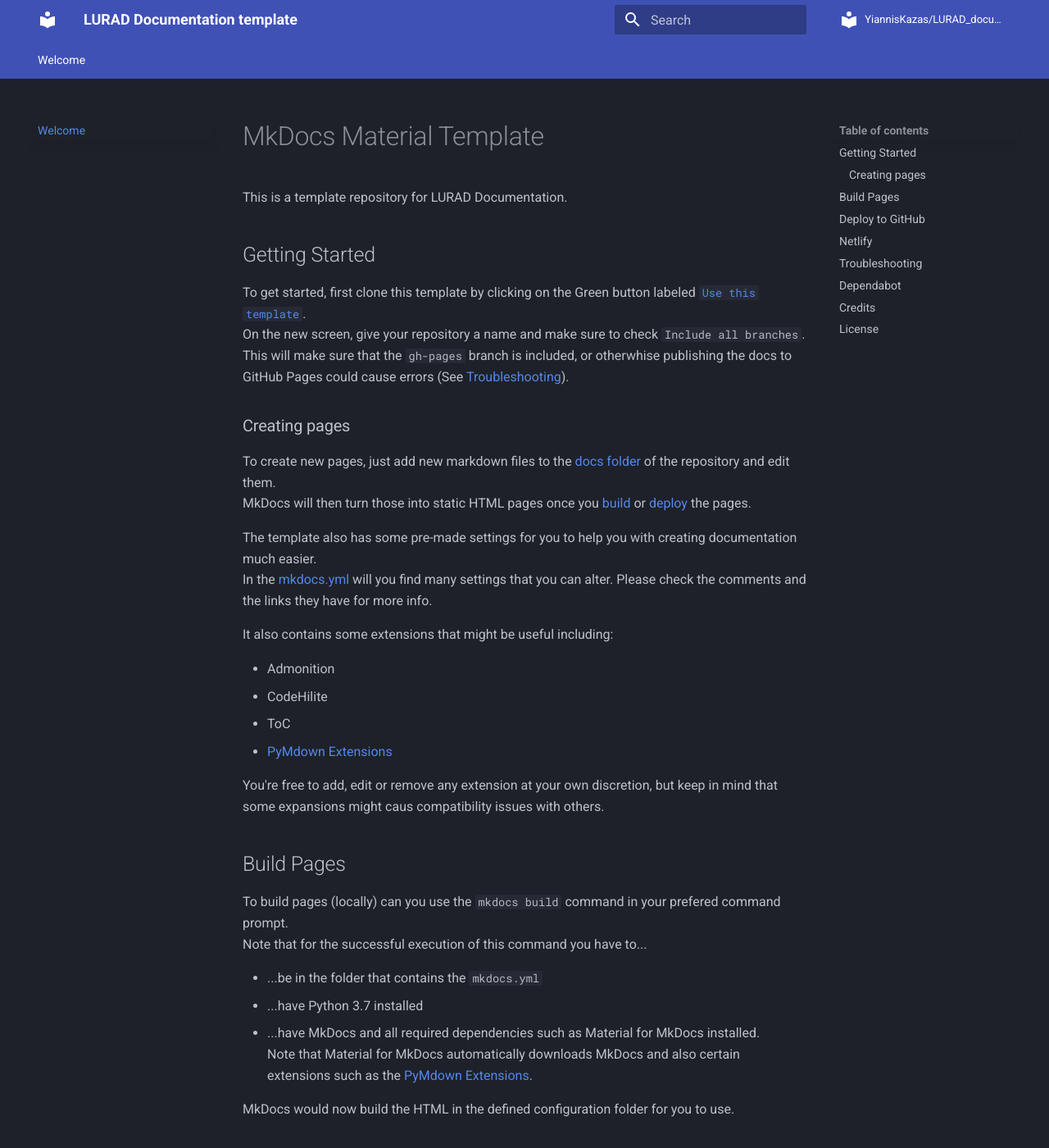
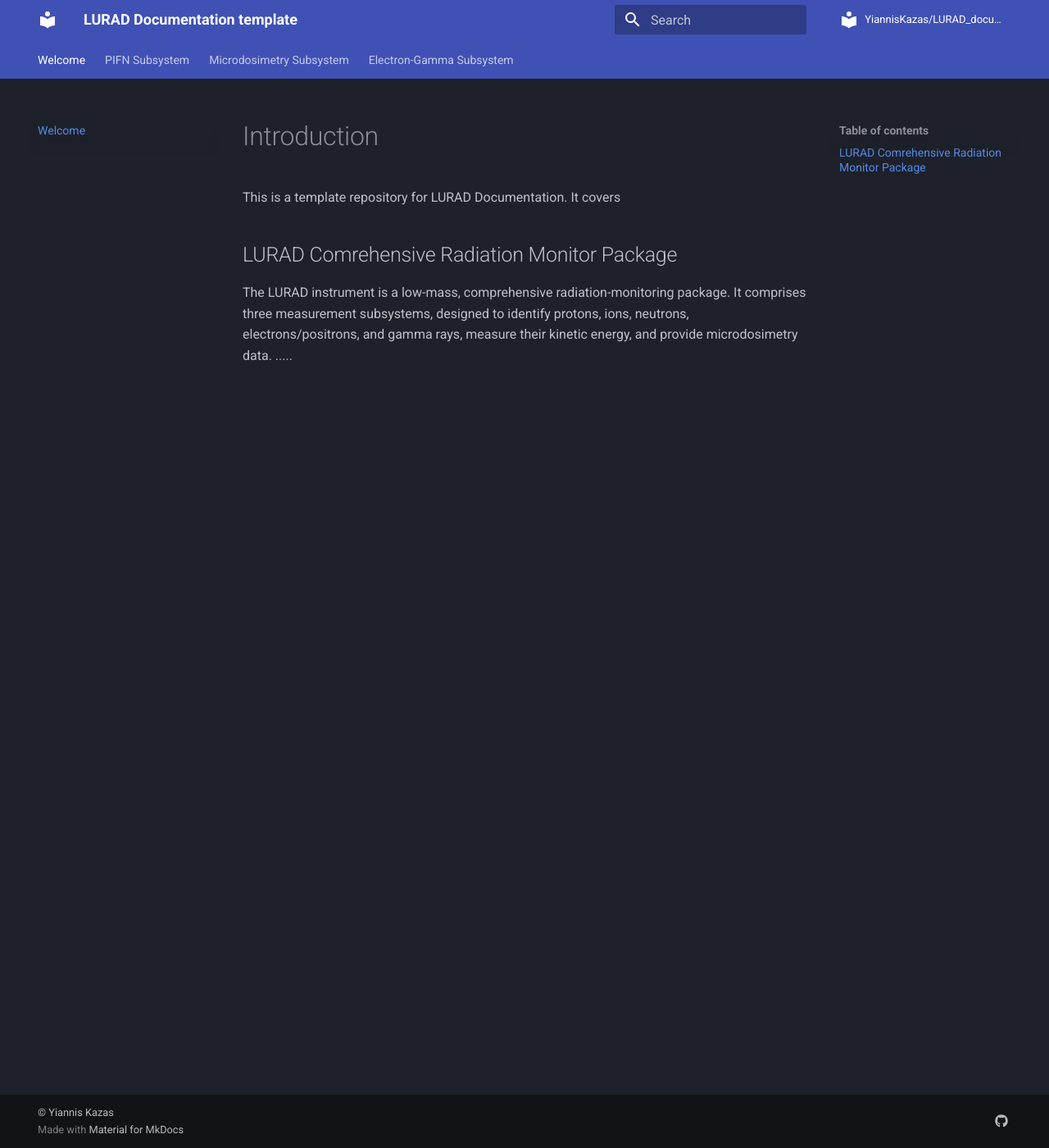
Before and after one commit to YiannisKazas/LURAD_documentation, an MkDocs documentation site: the page built from docs/index.md, in a window 1280 px wide and 1400 px high. Shown: the whole window at 82% size. Built offline with MkDocs 1.6.1 and Material for MkDocs 9.7.7, drawn with Linux system fonts in a browser that asks for light colours; comment, search, counter and statistics services are not loaded; some of the changed text lies outside the part shown.

```diff
--- a/docs/index.md
+++ b/docs/index.md
@@ -16,75 +16,9 @@
 
 [LICENSE]: https://github.com/Andre601/mkdocs-template/blob/master/LICENSE
 
-# MkDocs Material Template
-This is a template repository for LURAD Documentation.
+# Introduction
+This is a template repository for LURAD Documentation. It covers
 
-## Getting Started
-To get started, first clone this template by clicking on the Green button labeled [`Use this template`][use].
-On the new screen, give your repository a name and make sure to check `Include all branches`. This will make sure that the `gh-pages` branch is included, or otherwhise publishing the docs to GitHub Pages could cause errors (See [Troubleshooting](#troubleshooting)).
-
-### Creating pages
-To create new pages, just add new markdown files to the [docs folder] of the repository and edit them.
-MkDocs will then turn those into static HTML pages once you [build](#build-pages) or [deploy](#deploy-to-github) the pages.
-
-The template also has some pre-made settings for you to help you with creating documentation much easier.
-In the [mkdocs.yml] will you find many settings that you can alter. Please check the comments and the links they have for more info.
-
-It also contains some extensions that might be useful including:
-
-- Admonition
-- CodeHilite
-- ToC
-- [PyMdown Extensions]
-
-You're free to add, edit or remove any extension at your own discretion, but keep in mind that some expansions might caus compatibility issues with others.
-
-## Build Pages
-To build pages (locally) can you use the `mkdocs build` command in your prefered command prompt.
-Note that for the successful execution of this command you have to...
-
-- ...be in the folder that contains the `mkdocs.yml`
-- ...have Python 3.7 installed
-- ...have MkDocs and all required dependencies such as Material for MkDocs installed.
-Note that Material for MkDocs automatically downloads MkDocs and also certain extensions such as the [PyMdown Extensions].
-
-MkDocs would now build the HTML in the defined configuration folder for you to use.
-
-## Deploy to GitHub
-If you want to publish the pages on GitHub Pages can you use the [premade workflow][workflow] for this.
-This workflow will setup Python, download Material for MkDocs and all its dependencies and deploy the pages to the `gh-pages` branch to then be viewable under `<username>.github.io/<repository>` (unless you defined a specific CNAME through a CNAME file in the [docs folder]).
-
-Note that in order for this to work will you need to have a `gh-pages` branch already made.
-
-## Netlify
-Netlify is an amazing service to build and deploy pages. This template comes with a `runtime.txt` which is used by Netlify to determine the Python version used (They use an old version of Python... Don't ask why).
-
-For more information, please check out their website.
-
-## Troubleshooting
-> **The deploy action gives me an error when deploying. What is the issue?**
-
-There can be many issues but the most common ones are that you either don't have a `gh-pages` branch set or that the `requirements.txt` file is missing or its content is invalid.
-
-> **Can I alter the overall style of the pages?**
-
-Yes. Material for MkDocs supports Theme extensions, meaning you can override specific parts of a theme by providing the particula file in a folder and defining this folder as the `custom_dir` one in the [mkdocs.yml].
-This template ships with a `theme` folder that can be used for that and you can just uncomment the aforementioned line in the YAML file.
-
-## Dependabot
-The repository contains a `dependabot.yml` file inside the `.github` folder which allows automatic updates through GitHub's Dependabot.
-It is configured to target both Python dependencies (inside the `requirements.txt`) and GitHub Actions dependencies, to make sure bot are updated accordingly.
-
-Note that it is configured by default to add the `Type: Update (Dependency)` label and also the `Target: Python (pip)` label for Python and `Target: GitHub Actions` label for GitHub Actions Dependencies.
-Those labels don't exist by default so you have to either create them, or alter the ones in the dependabot.yml (You can also just remove the `labels` sections).
-
-## Credits
-A big thank you goes to the following people/groups:
-
-- [MkDocs] for providing the software, to generate documentation.
-- [squidfunk] for the [MkDocs Material Theme].
-- [facelessuser] for the [PyMdown Extensions].
-
-## License
-This template is served under the MIT license.
-Read the [LICENSE] file for more info.
+## LURAD Comrehensive Radiation Monitor Package
+The LURAD instrument is a low-mass, comprehensive radiation-monitoring package. It comprises three measurement subsystems, designed to identify protons, ions, neutrons, electrons/positrons, and gamma rays, measure their kinetic energy, and provide microdosimetry data.
+.....
--- a/mkdocs.yml
+++ b/mkdocs.yml
@@ -94,6 +94,9 @@ repo_url: https://github.com/YiannisKazas/LURAD_documentation
 # +--------------------------------------------------------------------------------------------------------+
 nav:
   - Welcome: index.md
+  - PIFN Subsystem: PIFN.md
+  - Microdosimetry Subsystem: Microdosimetry.md
+  - Electron-Gamma Subsystem: ElectronGamma.md
 
 # +--------------------------------------------------------------------------------------------------------+
 # |                                                                                                        |
```
Also changed, not shown: README.md (+1 -75 lines), docs/ElectronGamma.md (added, +3 -0 lines), docs/Microdosimetry.md (added, +3 -0 lines), docs/PIFN.md (added, +5 -0 lines).
